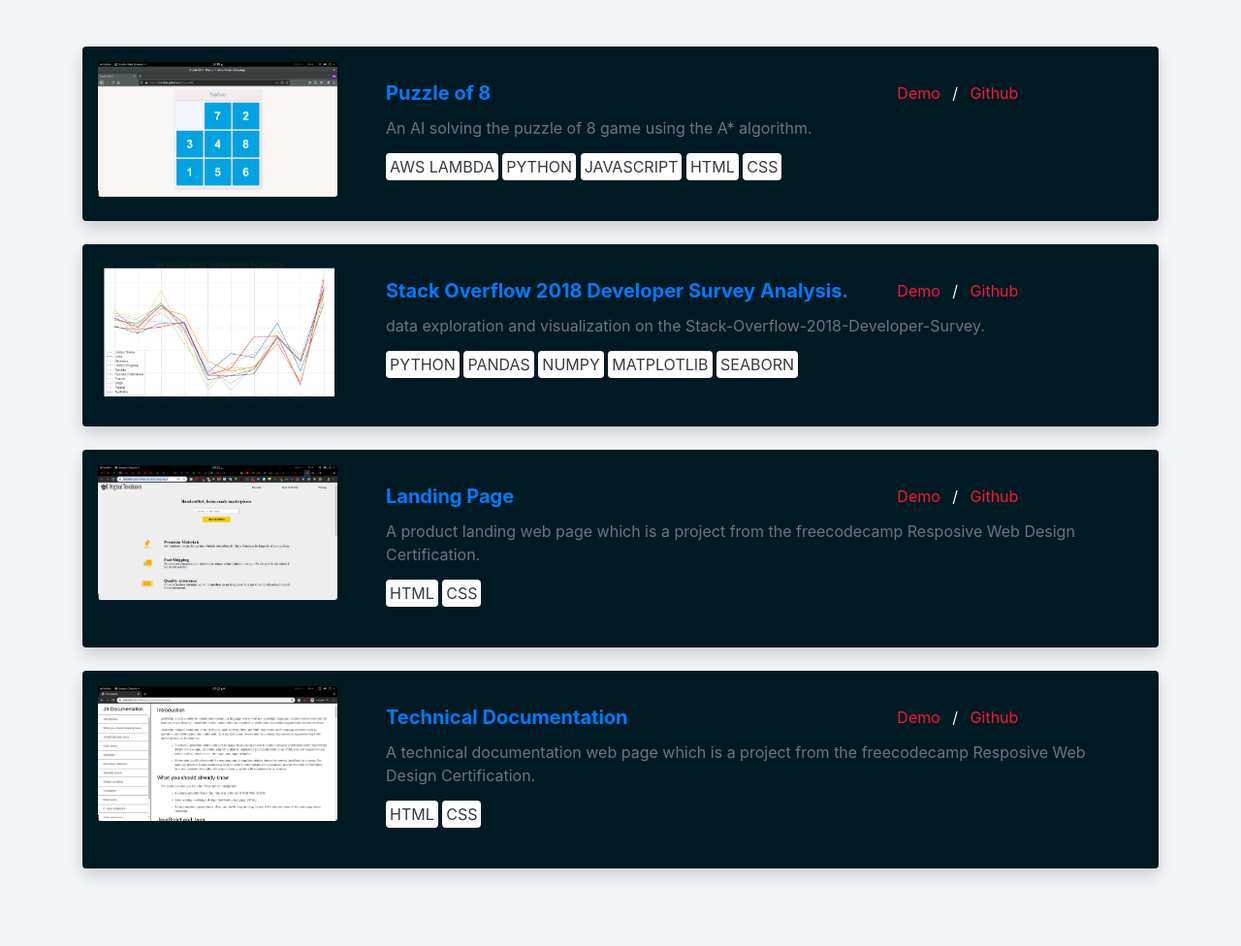
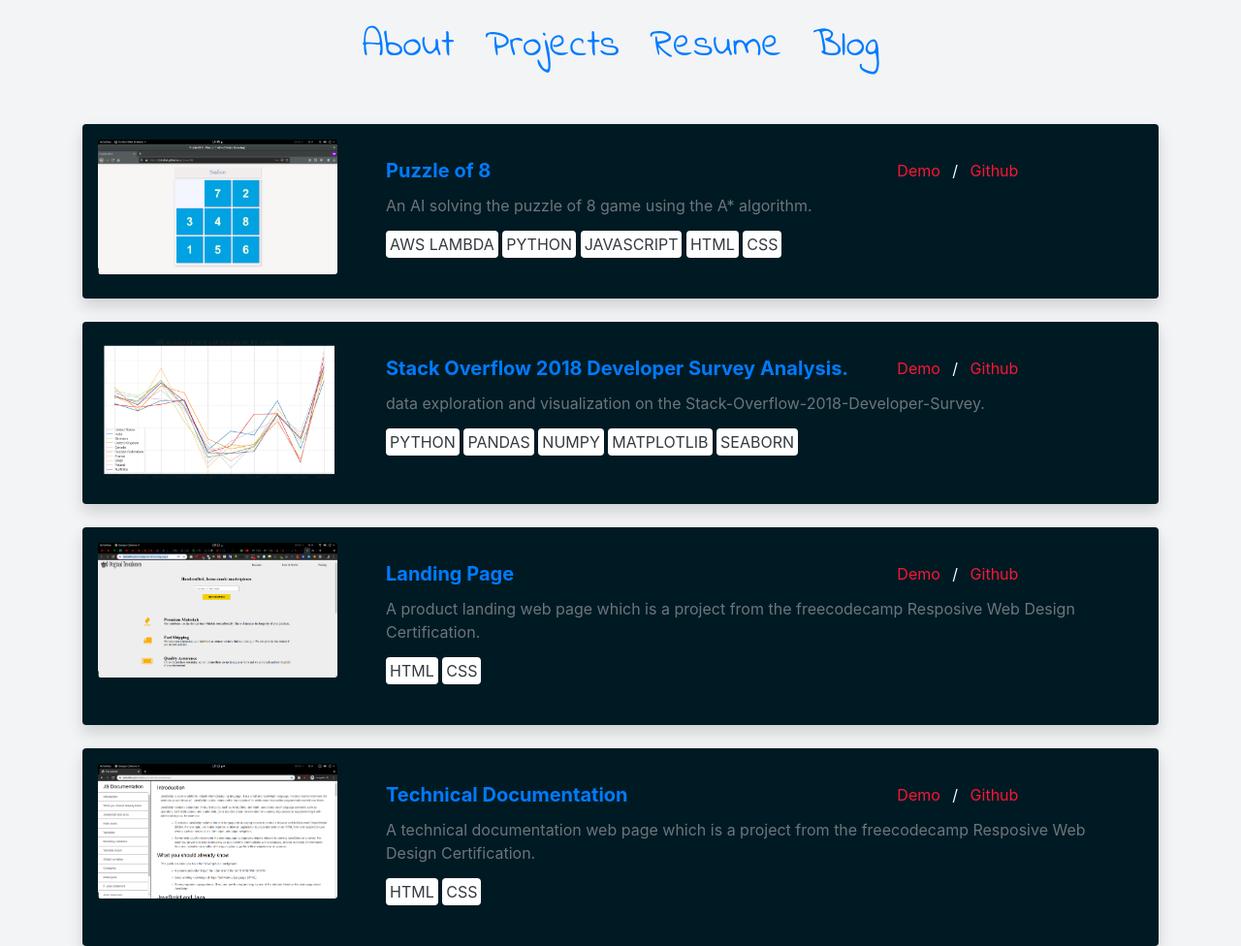
Before and after one commit to djaballah/project0, a plain HTML site: page projects.html in a window 1280 px wide. Shown: the top 976 px of the page at 97% size. Before the commit the page ends 944 px from the top, so only its background shows below. Drawn offline with nearby package versions, Linux system fonts and the light colour scheme.

Commit message:
ad navbar to the projects web

```diff
--- a/projects.html
+++ b/projects.html
@@ -7,10 +7,30 @@
     <link href="https://fonts.googleapis.com/css2?family=Indie+Flower&display=swap" rel="stylesheet">
     <link href="https://fonts.googleapis.com/css2?family=Balsamiq+Sans&display=swap" rel="stylesheet">
     <link rel="stylesheet" href="style.css">
-    <title>Document</title>
+    <title>Djaballah Mohammed Djedid's Projects</title>
 </head>
 <body>
-    <main class="container mb-5 mt-5">
+    <div class="container">
+        <header>
+            <nav>
+                <ul class='nav justify-content-center indie-font h1 mt-3'>
+                    <li class="nav-item">
+                        <a class="nav-link active" href="about.html">About</a>
+                    </li>
+                    <li class="nav-item">
+                        <a class="nav-link" href="projects.html">Projects</a>
+                    </li>
+                    <li class="nav-item">
+                        <a class="nav-link" href="resume.html">Resume</a>
+                    </li>
+                    <li class="nav-item">
+                        <a class="nav-link" href="blog.html">Blog</a>
+                    </li>
+                </ul>
+            </nav>
+        </header>
+
+        <main class="mb-5 mt-5">
             <div class="card mt-4 no-border secondary-backgound pt-3 pb-4 pl-3 pr-3 shadow">
                 <div class="row">
                     <div class="col-md-3">
@@ -139,6 +159,8 @@
             </div>
         </main>
 
+    </div>
+
     <script src="https://code.jquery.com/jquery-3.5.1.slim.min.js" integrity="sha384-DfXdz2htPH0lsSSs5nCTpuj/zy4C+OGpamoFVy38MVBnE+IbbVYUew+OrCXaRkfj" crossorigin="anonymous"></script>
     <script src="https://cdn.jsdelivr.net/npm/popper.js@1.16.0/dist/umd/popper.min.js" integrity="sha384-Q6E9RHvbIyZFJoft+2mJbHaEWldlvI9IOYy5n3zV9zzTtmI3UksdQRVvoxMfooAo" crossorigin="anonymous"></script>
     <script src="https://stackpath.bootstrapcdn.com/bootstrap/4.5.0/js/bootstrap.min.js" integrity="sha384-OgVRvuATP1z7JjHLkuOU7Xw704+h835Lr+6QL9UvYjZE3Ipu6Tp75j7Bh/kR0JKI" crossorigin="anonymous"></script>
```
Lines whose indentation alone changed are shown as unchanged.
